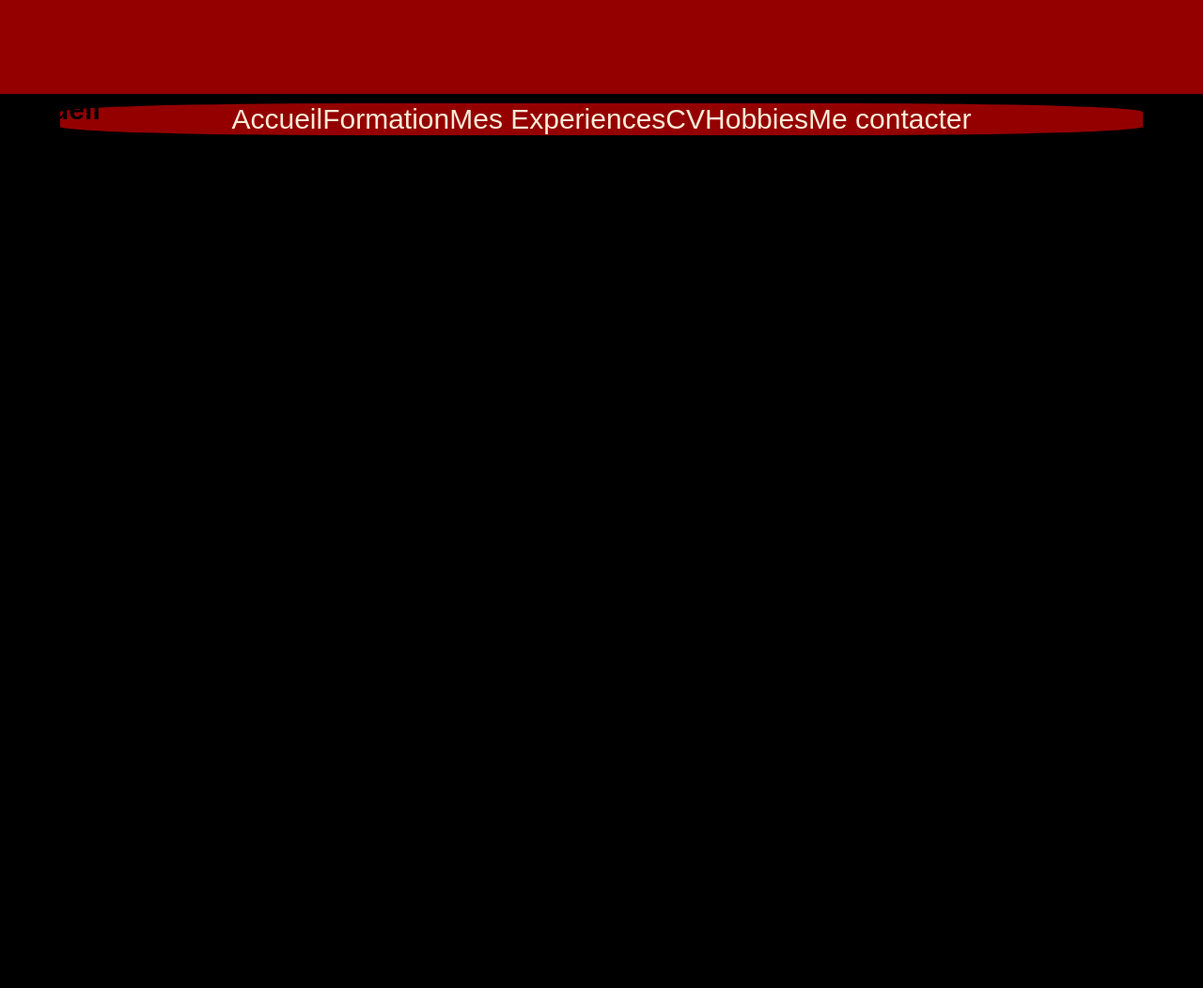
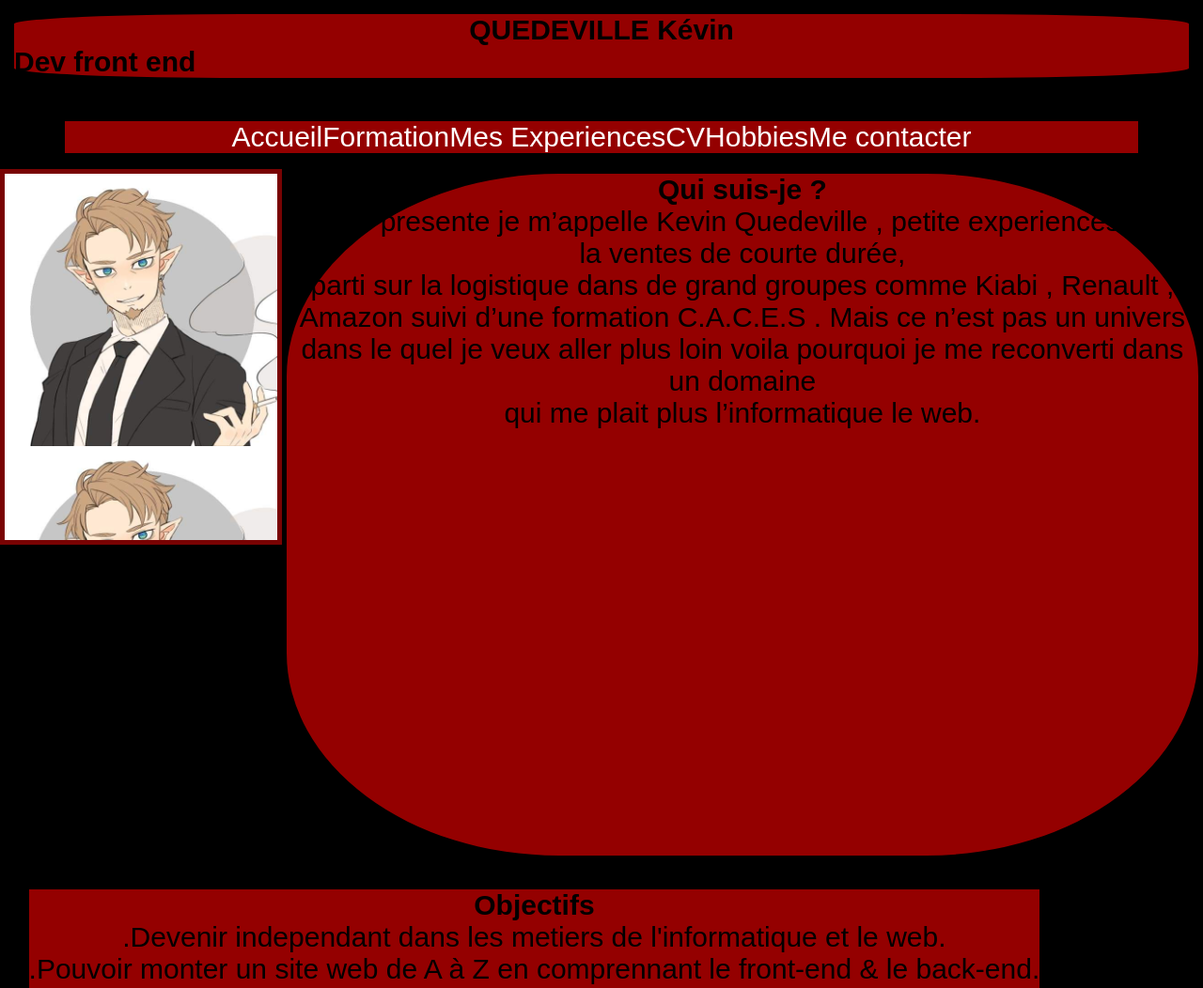
Before and after one commit to Diabolike667/CV, a plain HTML site: page Index.html in a window 1280 px wide. Shown: the top 1052 px of the page at 94% size. Drawn offline with Linux system fonts and the light colour scheme.

Commit message:
modif cv

```diff
--- a/Index.html
+++ b/Index.html
@@ -10,41 +10,55 @@
 </head>
 
 <body>
+
+
+
+
     <div id="blocPrincipal">
+
         <header>
             <div class="Entete">
-                <h1>QUEDEVILLE Kévin</h1>
-                <h2>Dev front end</h2>
+                <div class="Nom">
+                    <h1>QUEDEVILLE Kévin</h1>
+                </div>
+                <div class="DevFrontEnd">
+                    <h2>Dev front end</h2>
+                </div>
             </div>
             <div class="Navigation">
                 <nav>
-
                     <ul>
                         <li><a href="">Accueil </a></li>
-                        <li><a>Formation </a></li>
-                        <li><a>Mes Experiences </a></li>
-                        <li><a>CV </a></li>
-                        <li><a>Hobbies </a></li>
-                        <li><a>Me contacter </a></li>
+                        <li><a href="">Formation </a></li>
+                        <li><a href="">Mes Experiences </a></li>
+                        <li><a href="">CV </a></li>
+                        <li><a href="">Hobbies </a></li>
+                        <li><a href="">Me contacter </a></li>
                     </ul>
                 </nav>
             </div>
+        </header>
 
-            <div class="Qui sui-je?">
-                <h1>Qui suis-je ? </h1>
-                <p>
-                    Je me presente je m’appelle Kevin Quedeville  , petite experiences dans la ventes de courte durée ,
-                    parti sur la logistique dans de grand groupes comme Kiabi , Renault , Amazon suivi d’une formation
-                    C.A.C.E.S . Mais ce n’est pas un univers dans le quel je veux aller plus loin voila pourquoi je me
-                    reconverti dans un domaine qui me plait plus l’informatique le web.
-                </p>
-            </div>
 
-        </header>
+
 
         <!--ecran 1-->
         <div class="ecran ecran1">
-            <h2>Accueil</h2>
+            <div class="photo">
+
+            </div>
+            <div class="QuiSuis-je">
+                <h1>Qui suis-je ? </h1>
+                <p>
+                    Je me presente je m’appelle Kevin Quedeville , petite experiences dans la ventes de courte durée,
+                    <br>
+                    parti sur la logistique dans de grand groupes comme Kiabi , Renault , <br>
+                    Amazon suivi d’une formation C.A.C.E.S . Mais ce n’est pas un univers <br>
+                    dans le quel je veux aller plus loin voila pourquoi je me
+                    reconverti dans un domaine <br>
+                    qui me plait plus l’informatique le web.
+                </p>
+            </div>
 
 
         </div>
@@ -52,7 +66,15 @@
 
         <!--ecran 2-->
         <div class="ecran ecran2">
-            <h2>Formation</h2>
+            <div class="Objectif">
+                <h1>Objectifs</h1>
+                <p>.Devenir independant dans les metiers de l'informatique et le web.</p>
+                <p>.Pouvoir monter un site web de A à Z en comprennant le front-end & le back-end. </p>
+                <p>.Developpé des applications.</p>
+                <p>.Developppé des jeux video et jeux mobile.</p>
+                <p>.Pouvoir vivre de mes hobbies.</p>
+
+            </div>
         </div>
 
         <!--ecran 3-->
--- a/style.css
+++ b/style.css
@@ -11,18 +11,13 @@
     display: flex;
     flex-direction: column;
     align-items: center;
-
   }
 
   #blocPrincipal {
     width: 100%;
     max-width: 2000px;
-    background: rgb(148,0,0);
-    background: radial-gradient(circle, rgba(148,0,0,1) 0%, rgba(148,0,0,1) 100%);
+    background-color: rgb(148,0,0);
     text-align: center;
-
-    color:rgb(0, 0, 0);
-
   }
 
   .ecran {
@@ -44,8 +39,8 @@
   /* ecran 1 */
   .ecran1 {
     width: 100%;
-
-
+    display: flex;
+    flex-direction: row;
   }
 
   /* ecran 2 */
@@ -82,31 +77,34 @@ nav ul li {
   list-style-type: none;
 }
 header{
-  height: 100px;
+  height: 180px;
   display: flex;
   flex-direction: column;
-  justify-content: center;
+  justify-content: flex-start;
+  background-color: rgb(0, 0, 0);
 }
 div.Entete{
   background-color:#940000;
-  padding: 10%;
-
+  border-radius: 20%;
+  margin: 10px;
+  border: 5px solid;
 }
 div.Navigation{
+  height: 100px;
   background-color: #940000;
-  border-radius: 27%;
   margin: 2% 5%;
+  border:5px solid;
 }
 
 nav ul li a {
 
-  color: antiquewhite;
+  color: rgb(255, 255, 255);
   text-decoration: none;
 }
 
 
 nav ul li a:hover {
-  background-color: black;
+  background-color: rgb(64, 0, 184);
   transition: 0.3s all;
 }
 header nav ul {
@@ -114,3 +112,38 @@ header nav ul {
   justify-content: center;
 
 }
+
+div.QuiSuis-je {
+background-color: #940000;
+border-radius: 30%;
+border:5px solid;
+}
+div.Objectif {
+  background-color: #940000;
+  border: 5px solid;
+  margin: 2%;
+  display: block;
+}
+
+.contain-haut {
+  height: 100vh;
+  width: 100%;
+  background-color: aqua;
+}
+.DevFrontEnd {
+  display: flex;
+  color: black;
+}
+.Nom {
+  display: flex;
+  justify-content: center;
+  align-content: center;
+  align-items: center;
+}
+.photo {
+border: 5px solid #790303;
+background-image: url("images/FB_IMG_1643425071732.jpg");
+background-size: contain;
+width: 400px;
+height: 400px;
+}
```
Also changed, not shown: images/FB_IMG_1643425071732.jpg (added).
